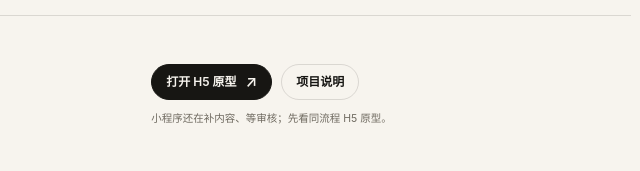
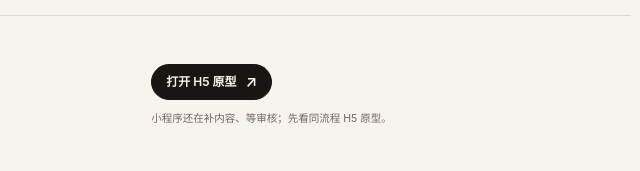
Before and after one commit to Canky508/pm-portfolio, a plain HTML site: page index.html in a window 1280 px wide. Shown: the part 4586-4757 px from the top of the page, 599-1239 px from the left. Drawn offline with Linux system fonts and the light colour scheme.

Commit message:
chore: remove private repo link

```diff
--- a/index.html
+++ b/index.html
@@ -619,7 +619,6 @@
         <div class="reveal">
           <div class="case-links">
             <a class="btn small" href="demo/yaya/index.html" target="_blank" rel="noopener">打开 H5 原型 <span class="arw">↗</span></a>
-            <a class="btn ghost small" href="https://github.com/Canky508/comic-ielts" target="_blank" rel="noopener">项目说明</a>
           </div>
           <p class="case-note">小程序还在补内容、等审核；先看同流程 H5 原型。</p>
         </div>
```
Also changed, not shown: 1 other file.
